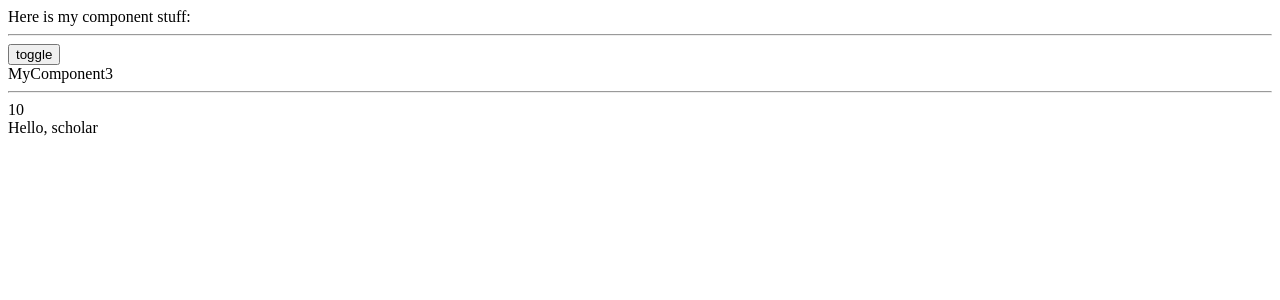
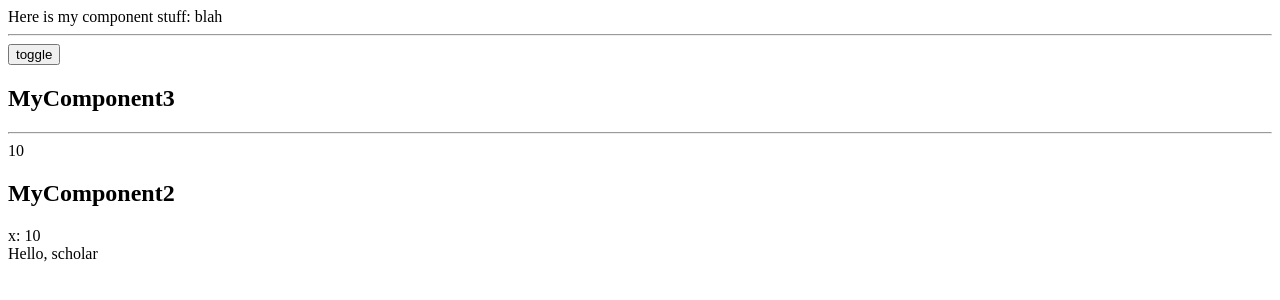
Before and after one commit to WeAreAcademy/academy-react-ts-starter-vite, a React (Vite) app: page / in a window 1280 px wide. Both pictures are taken after a click on the button "toggle". Shown: the top 300 px of the page. Built offline with nearby package versions, Linux system fonts and the light colour scheme.

Commit message:
Fixed the intentionally lint-aggravating code for now (moved to other repo)
https://github.com/nbogie/eslint-verification-for-react

```diff
--- a/src/components/App.tsx
+++ b/src/components/App.tsx
@@ -4,7 +4,7 @@ import { MyComponent } from "./MyComponent";
 function App() {
     return (
         <div className="App">
-            <MyComponent />
+            <MyComponent stuff={"blah"} />
 
             {greet("scholar")}
         </div>
--- a/src/components/MyComponent.tsx
+++ b/src/components/MyComponent.tsx
@@ -1,4 +1,4 @@
-import { useEffect, useState } from "react";
+import { useCallback, useEffect, useState } from "react";
 import { MyComponent2 } from "./MyComponent2";
 import { MyComponent3 } from "./MyComponent3";
 
@@ -7,15 +7,18 @@ interface MyComponentProps {
 }
 export function MyComponent(props: MyComponentProps): JSX.Element {
     const [isToggled, setToggled] = useState(false);
-    const x: number = "foo";
 
-    function foo(myArg: number) {
-        console.log(props.stuff);
-        console.log(myArg);
-    }
+    const fooFn = useCallback(
+        function (myArg: number) {
+            console.log(props.stuff);
+            console.log(myArg);
+        },
+        [props.stuff]
+    );
+    fooFn(17);
     useEffect(() => {
-        foo(17);
-    }, []);
+        console.log("useEffect called");
+    }, [fooFn]);
 
     return (
         <div>
@@ -23,6 +26,7 @@ export function MyComponent(props: MyComponentProps): JSX.Element {
             <hr />
             <button onClick={() => setToggled((p) => !p)}>toggle</button>
             {isToggled ? <MyComponent3 /> : <div>other stuff</div>}
+            {isToggled ? <MyComponent2 /> : <div>other stuff</div>}
         </div>
     );
 }
--- a/src/components/MyComponent2.tsx
+++ b/src/components/MyComponent2.tsx
@@ -1,23 +1,23 @@
 import { useState } from "react";
 
 export function MyComponent2(): JSX.Element {
-    const flag = true;
-    if (flag) {
-        //lint should complain - violation of rules of hooks
-        const [x, setX] = useState(10);
-    }
-    return <div>second component</div>;
+    const [x] = useState(10);
+
+    return (
+        <div>
+            <h2>{MyComponent2.name}</h2>
+            x: {x}
+        </div>
+    );
 }
 
-function notAComponentFunction(a: number): number {
-    //lint should complain - violation of rules of hooks
-    const [bad, setBad] = useState(3);
+export function notAComponentFunction(a: number): number {
     return a * a;
 }
 
-function myFunction3() {
+export function myFunction3() {
     //lint should complain this should be a const
-    for (let item of [10, 20, 30]) {
+    for (const item of [10, 20, 30]) {
         console.log(item);
     }
 }
--- a/src/components/MyComponent3.tsx
+++ b/src/components/MyComponent3.tsx
@@ -1,10 +1,9 @@
 export function MyComponent3(): JSX.Element {
-    //This should fail to type-check
-    const myNum: string = 10;
+    const myNum = 10;
 
     return (
         <div>
-            {MyComponent3.name}
+            <h2>{MyComponent3.name}</h2>
             <hr />
             {myNum}
         </div>
--- a/src/lintTests/product.ts
+++ b/src/lintTests/product.ts
@@ -1,3 +1,3 @@
-function mult(a, b) {
+export function mult(a: number, b: number) {
     return a * b;
 }
--- a/src/lintTests/sum.js
+++ b/src/lintTests/sum.js
@@ -1,3 +1,3 @@
-function sum(a, b) {
+export function sum(a, b) {
     return a + b;
 }
```
